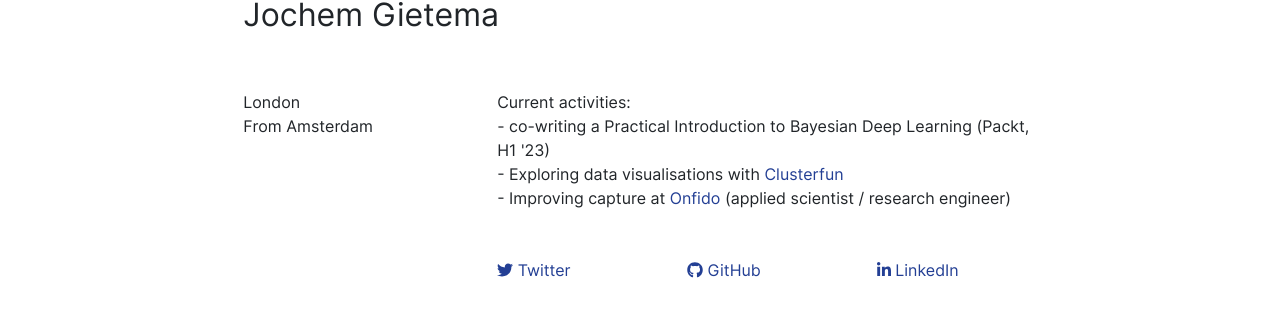
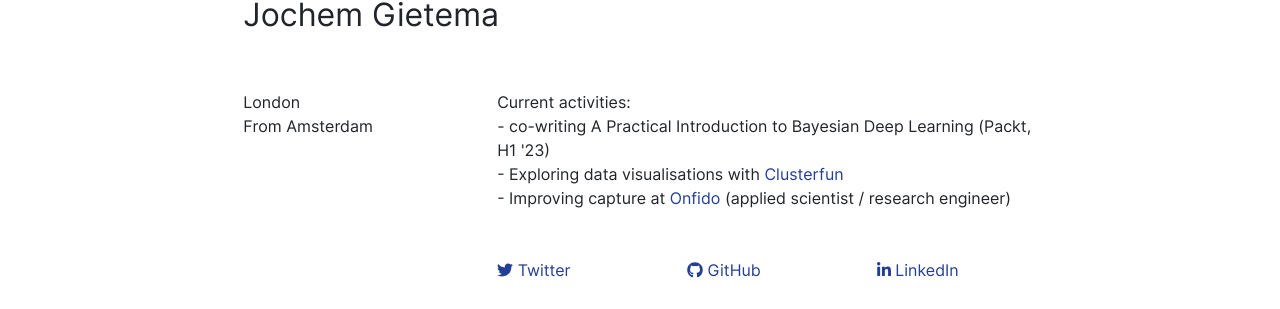
Before and after one commit to gietema/gietema.github.io, a Jekyll site: the page built from index.html, in a window 1280 px wide. Shown: the part 124-433 px from the top of the page. Built offline with Jekyll 4.4.1, drawn with Linux system fonts in a browser that asks for light colours; nearby versions of some CDN libraries.

```diff
--- a/index.html
+++ b/index.html
@@ -10,7 +10,7 @@ title: Home
     <div class="col-md-3 mr-5">London<br>From Amsterdam</div>
     <div class="col">
         Current activities:<br/>
-        - co-writing a Practical Introduction to Bayesian Deep Learning (Packt, H1 '23)<br/>
+        - co-writing A Practical Introduction to Bayesian Deep Learning (Packt, H1 '23)<br/>
         - Exploring data visualisations with <a href="https://clusterfun.app" target="_blank">Clusterfun<a/><br/>
         - Improving capture at <a href="https://onfido.com/" target="_blank">Onfido</a> (applied scientist / research engineer)<br/>
         <div class="row mt-5">
```
